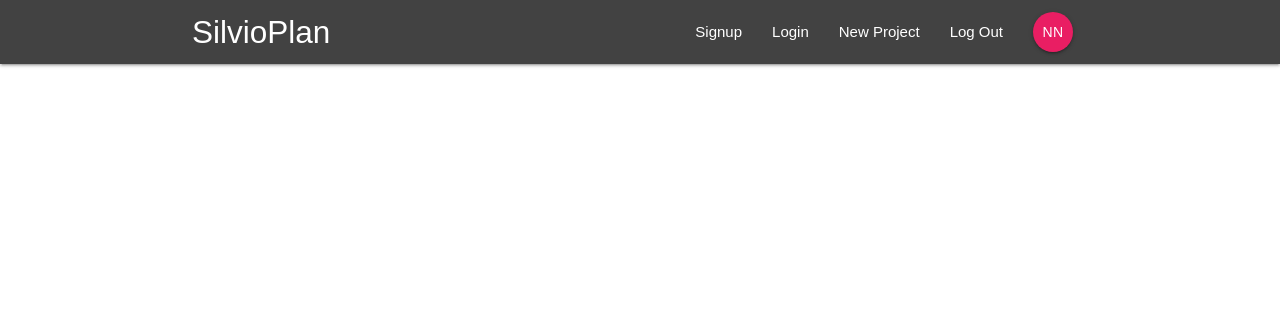
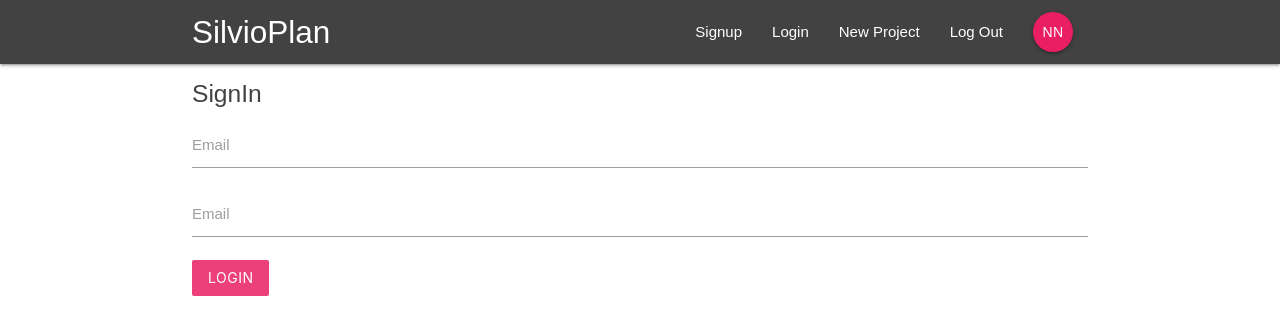
Before and after one commit to AnnaMarandola/redux-firebase-app, a React (Create React App) app: page /signin in a window 1280 px wide. Shown: the top 334 px of the page. Built offline with nearby package versions, Linux system fonts and the light colour scheme.

Commit message:
create form component

```diff
--- a/public/index.html
+++ b/public/index.html
@@ -43,5 +43,6 @@
       To begin the development, run `npm start` or `yarn start`.
       To create a production bundle, use `npm run build` or `yarn build`.
     -->
+    <script src="https://cdnjs.cloudflare.com/ajax/libs/materialize/1.0.0/js/materialize.min.js"></script>
   </body>
 </html>
--- a/src/App.js
+++ b/src/App.js
@@ -2,8 +2,9 @@ import React from 'react';
 import {BrowserRouter, Switch, Route} from 'react-router-dom';
 import Navbar from './components/layout/Navbar';
 import DashBoard from '../src/components/dashboard/Dashboard';
+import ProjectDetails from '../src/components/projects/ProjectDetails';
+import SignIn from './components/auth/SignIn';
 
-import ProjectDetails from '../src/components/projects/ProjectDetails';
 function App () {
   return (
     <BrowserRouter>
@@ -12,6 +13,7 @@ function App () {
         <Switch>
           <Route  exact path='/' component={DashBoard} />
           <Route path='/project/:id' component={ProjectDetails} />
+          <Route path='/signin' component={SignIn}/>
         </Switch>
       </div>
     </BrowserRouter>
--- a/src/components/auth/SignIn.js
+++ b/src/components/auth/SignIn.js
@@ -0,0 +1,42 @@
+import React, { Component } from 'react';
+
+export class SignIn extends Component {
+    state = {
+        email: '',
+        password: ''
+
+    }
+
+    handleChange = (e) => {
+        this.setState({
+            [e.target.id]: e.target.value
+        });
+    }
+
+    handleSubmit = (e) => {
+        e.preventDefault();
+        console.log(this.state)
+    }
+    render () {
+        return(
+            <div className="container">
+            <form className="white" onSubmit={this.handleSubmit}>
+                <h5 className="grey-text text-darken-3">SignIn</h5>
+                <div className="input-field">
+                    <label htmlFor="email">Email</label>
+                    <input type="email" id="email" onChange={this.handleChange}/>
+                </div>
+                <div className="input-field">
+                    <label htmlFor="password">Email</label>
+                    <input type="password" id="password" onChange={this.handleChange}/>
+                </div>
+                <div className="input-field">
+                    <button className="btn pink lighten-1 z-depth-0">Login</button>
+                </div>
+            </form>
+            </div>
+        )
+    }
+}
+
+export default SignIn;
--- a/src/components/projects/ProjectDetails.js
+++ b/src/components/projects/ProjectDetails.js
@@ -6,7 +6,7 @@ const ProjectDetails = (props) => {
         <div className="container section project-details">
         <div className="card z-depth-0">
             <div className="card-content">
-            <img src="https://fac.img.pmdstatic.net/fit/http.3A.2F.2Fprd2-bone-image.2Es3-website-eu-west-1.2Eamazonaws.2Ecom.2Ffac.2F2018.2F07.2F30.2Fee40d50a-58a2-4bf3-a2f1-26df2bfef858.2Ejpeg/748x372/quality/80/crop-from/center/pate-a-pizza-sans-gluten.jpeg"/>
+            <img alt="pate" src="https://fac.img.pmdstatic.net/fit/http.3A.2F.2Fprd2-bone-image.2Es3-website-eu-west-1.2Eamazonaws.2Ecom.2Ffac.2F2018.2F07.2F30.2Fee40d50a-58a2-4bf3-a2f1-26df2bfef858.2Ejpeg/748x372/quality/80/crop-from/center/pate-a-pizza-sans-gluten.jpeg"/>
                 <span className="card-title">Project Title - {id} </span>
             <p>Spatio neque et quis Turpis rogati accipienda minime res accipienda accipienda sanciatur Etenim Turpis fecisse spatio Etenim lex de amicitia et et rem publicam neque curriculoque ut futuros Deflexit causa curriculoque minime de nec fateatur sanciatur in prospicere loco fateatur faciamus Deflexit rogemus amicitia nec nec tum oporteat Fanni peccatis spatio se curriculoque ceteris faciamus nec ut publicam et ut accipienda rem quis fecisse res iam est si sumus oporteat se longe locati rogati futuros spatio spatio tum peccatis tum amici ut in causa et ut Fanni sanciatur publicam lex fateatur de in si consuetudo excusatio fecisse lex et accipienda.</p>
             </div>
```
Also changed, not shown: src/components/auth/SignUp.js (+42 -0 lines).
